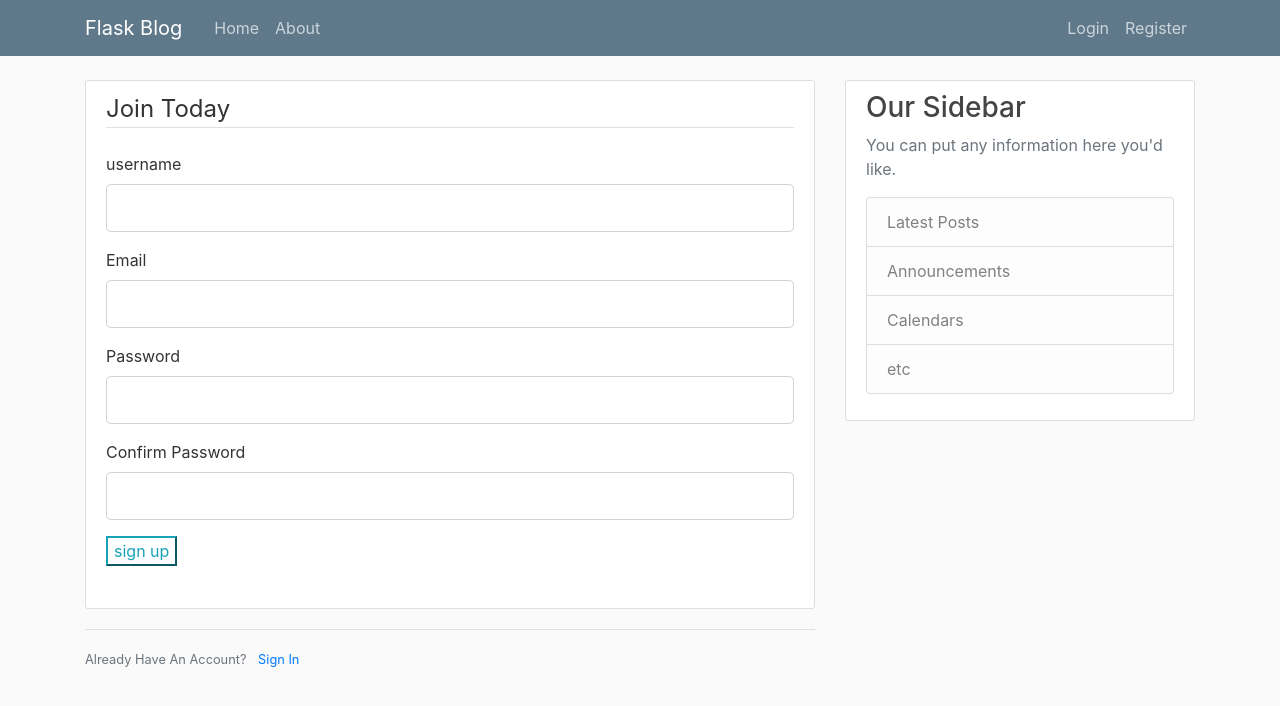
After one commit to Ashuza11/SGP-preprojects, a Flask app: page /register in a window 1280 px wide. The commit adds this page. Shown: the top 706 px of the page. Run offline with Flask 2, Linux system fonts and the light colour scheme; some libraries are stand-ins or nearby versions.

Commit message:
Create forms

```diff
--- a/flask-blog.py
+++ b/flask-blog.py
@@ -1,6 +1,10 @@
-from flask import Flask, render_template, url_for
+from crypt import methods
+from turtle import title
+from flask import Flask, render_template, url_for, flash, redirect
+from forms import RegistrationForm, LoginForm
 
 app = Flask(__name__)
+app.config['SECRET_KEY'] = '_0ff424c986ca38f387558a452257306522_'
 
 # Data bse example
 posts = [
@@ -20,13 +24,25 @@ posts = [
 
 
 @app.route("/")
-def hello():
+def home():
     return render_template('home.html', posts=posts)
 
 @app.route("/about")
 def about():
     return render_template('about.html', title='About')
 
+@app.route("/register", methods=['GET', 'POST'])
+def register():
+    form = RegistrationForm()
+    if form.validate_on_submit():
+        flash(f'Account created for {form.username.data}!', 'success')
+        return redirect(url_for('home'))
+    return  render_template('register.html', title='Register', form=form)
+
+@app.route("/login")
+def login():
+    form = LoginForm()
+    return  render_template('login.html', title='Login', form=form)
 
 if __name__ == "__main__":
     app.run(debug=True)
--- /dev/null
+++ b/forms.py
@@ -0,0 +1,22 @@
+from flask_wtf import FlaskForm
+from wtforms import StringField, PasswordField, SubmitField, BooleanField
+from wtforms.validators import DataRequired, Length, Email, EqualTo
+
+class RegistrationForm(FlaskForm):
+    username = StringField('username',
+                    validators=[DataRequired(), Length(min=2, max=20)])
+    email = StringField('Email',
+                    validators=[DataRequired(), Email()])
+    password = PasswordField('Password', validators=[DataRequired()])
+    confirm_password = PasswordField('Confirm Password',
+                    validators=[DataRequired(), EqualTo('password')])
+    Submit = SubmitField('sign up')
+
+
+class LoginForm(FlaskForm):
+    email = StringField('Email',
+                    validators=[DataRequired(), Email()])
+    password = PasswordField('password', validators=[DataRequired()])
+   # Secure cookie for keeping the user stay loged in for while
+    remember = BooleanField('Remember Me')
+    Submit = SubmitField('sign up')
--- a/templates/layout.html
+++ b/templates/layout.html
@@ -41,6 +41,15 @@
       <main role="main" class="container">
         <div class="row">
           <div class="col-md-8">
+            {% with messages = get_flashed_messages(with_categories=true) %}
+               {% if messages %}
+                  {% for category, message in messages %}
+                    <div class="alert alert-{{ category }}">
+                        {{ message }}
+                    </div>
+                  {% endfor %}
+               {% endif %}
+            {% endwith %}
             {% block content %}{% endblock %}
           </div>
           <div class="col-md-4">
--- /dev/null
+++ b/templates/register.html
@@ -0,0 +1,35 @@
+{% extends "layout.html" %}
+{% block content %}
+    <div class="content-section">
+        <form method="POST" action="">
+            {{ form.hidden_tag() }}
+            <fieldset class="form-group">
+                <legend class="border-bottom mb-4">Join Today</legend>
+                <div class="form-group">
+                    {{ form.username.label(class="form-control-lable") }}
+                    {{ form.username(class="form-control form-control-lg") }}
+                </div>
+                <div class="form-group">
+                    {{ form.email.label(class="form-control-lable") }}
+                    {{ form.email(class="form-control form-control-lg") }}
+                </div>
+                <div class="form-group">
+                    {{ form.password.label(class="form-control-lable") }}
+                    {{ form.password(class="form-control form-control-lg") }}
+                </div>
+                <div class="form-group">
+                    {{ form.confirm_password.label(class="form-control-lable") }}
+                    {{ form.confirm_password(class="form-control form-control-lg") }}
+                </div>
+                <div class="form-group">
+                    {{ form.Submit(class="btn-outline-info") }}
+                </div>
+            <fieldset>
+        </form>
+    </div>
+    <div class="border-top pt-3">
+        <small class="text-muted">
+            Already Have An Account? <a class="ml-2" href="{{ url_for('login') }}">Sign In</a>
+        </small>
+    </div>
+{% endblock content %}
```
Also changed, not shown: templates/login.html (added).
